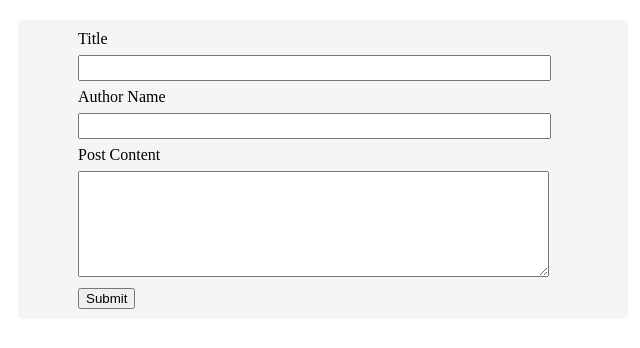
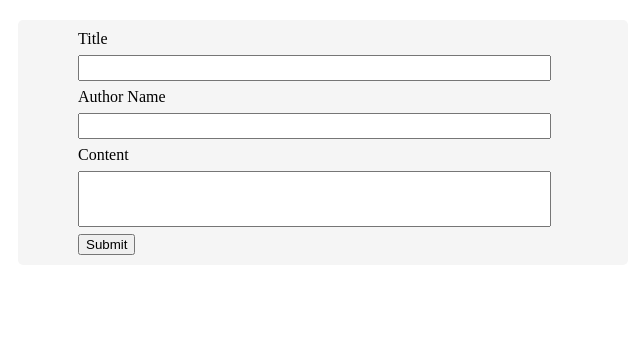
Before and after one commit to devendrajangir18/education_website, a Django app: page /ucommit/post/ in a window 1280 px wide. Shown: the top 348 px of the page, without its empty margins (0-640 px from the left). Run offline with Django 4.2, Linux system fonts and the light colour scheme; data that the repository does not hold is empty.

Commit message:
complete till comment&post with two different collection

```diff
--- a/templates/post.html
+++ b/templates/post.html
@@ -11,7 +11,8 @@
 
 <body>
     {% for post in posts %}
-    {% comment %} <a href="/post/{{post._id}}{% endcomment %}
+    {% comment %} <a href="/post/{{post._id}}> {% endcomment %}
+    <div class="container">
         {% comment %} <a class="h5" href="{% url 'post_page' %}"> {% endcomment %}
         <div class="d-flex justify-content-between p-2 px-3">
             <div class="d-flex flex-row align-items-center">
@@ -28,27 +29,31 @@
         <div class="p-2">
             <p class="text-justify">{{post.content}}</p>
         </div>
+        <hr>
+    </div>
     {% comment %} </a> {% endcomment %}
-    <hr>
+
     {% endfor %}
 
     <div class="container" style="margin: 20px 10px; padding: 10px 60px; width:490px; background-color:whitesmoke; border-radius: 5px;">
         <form action="/ucommit/post/" method="post">
             {% csrf_token %}
             <div class="alpha">
-                <label for="author" class="form-label">Title</label></br>
-                <input type="text" name="author" class="form-control" id="author" aria-describedby="author"
+                <label for="title" class="form-label">Title</label></br>
+                <input type="text" name="title" class="form-control" id="title" aria-describedby="title"
                   style="width:465px; height: 20px; margin: 7px 0;">
             </div>
             <div class="beta">
-                <label for="author" class="form-label">Author Name</label></br>
-                <input type="text" name="author" class="form-control" id="author" aria-describedby="author"
+                <label for="username" class="form-label">Author Name</label></br>
+                <input type="text" name="username" class="form-control" id="username" aria-describedby="username"
                   style="width:465px; height: 20px; margin: 7px 0;">
             </div>
-            <div class="gama">
-                <label for="content" class="form-label">Post Content</label></br>
-                <textarea class="form-control" id="content" rows="3" style="width:465px; height: 100px; margin: 7px 0;" ></textarea>
+            <div class="beta">
+                <label for="content" class="form-label">Content</label></br>
+                <input type="text" name="content" class="form-control" id="content" aria-describedby="content"
+                  style="width:465px; height: 50px; margin: 7px 0;">
             </div>
+
             <button type="submit" class="btn btn-primary btn-lg ">Submit</button>
         </form>
     </div>
@@ -57,13 +62,3 @@
 </body>
 
 </html>
-
-
-<!-- <div class="mb-3">
-    <label for="exampleFormControlInput1" class="form-label">Email address</label>
-    <input type="email" class="form-control" id="exampleFormControlInput1" placeholder="name@example.com">
-</div>
-<div class="mb-3">
-    <label for="exampleFormControlTextarea1" class="form-label">Example textarea</label>
-    <textarea class="form-control" id="exampleFormControlTextarea1" rows="3"></textarea>
-</div> -->
--- a/ucommit/views.py
+++ b/ucommit/views.py
@@ -19,7 +19,7 @@ def postcommit(request):
         db.blogpost.insert_one({"title":title , "content": content, "username": username, "timeStamp": timeStamp})
         post = {"title":title ,"content": content, "username": username, "timeStamp": timeStamp}
 
-        return redirect(f'/ucommit/post/', post)
+        return redirect(f'/ucommit/post/',)
 
 
     else:
```
Lines whose indentation alone changed are shown as unchanged.
